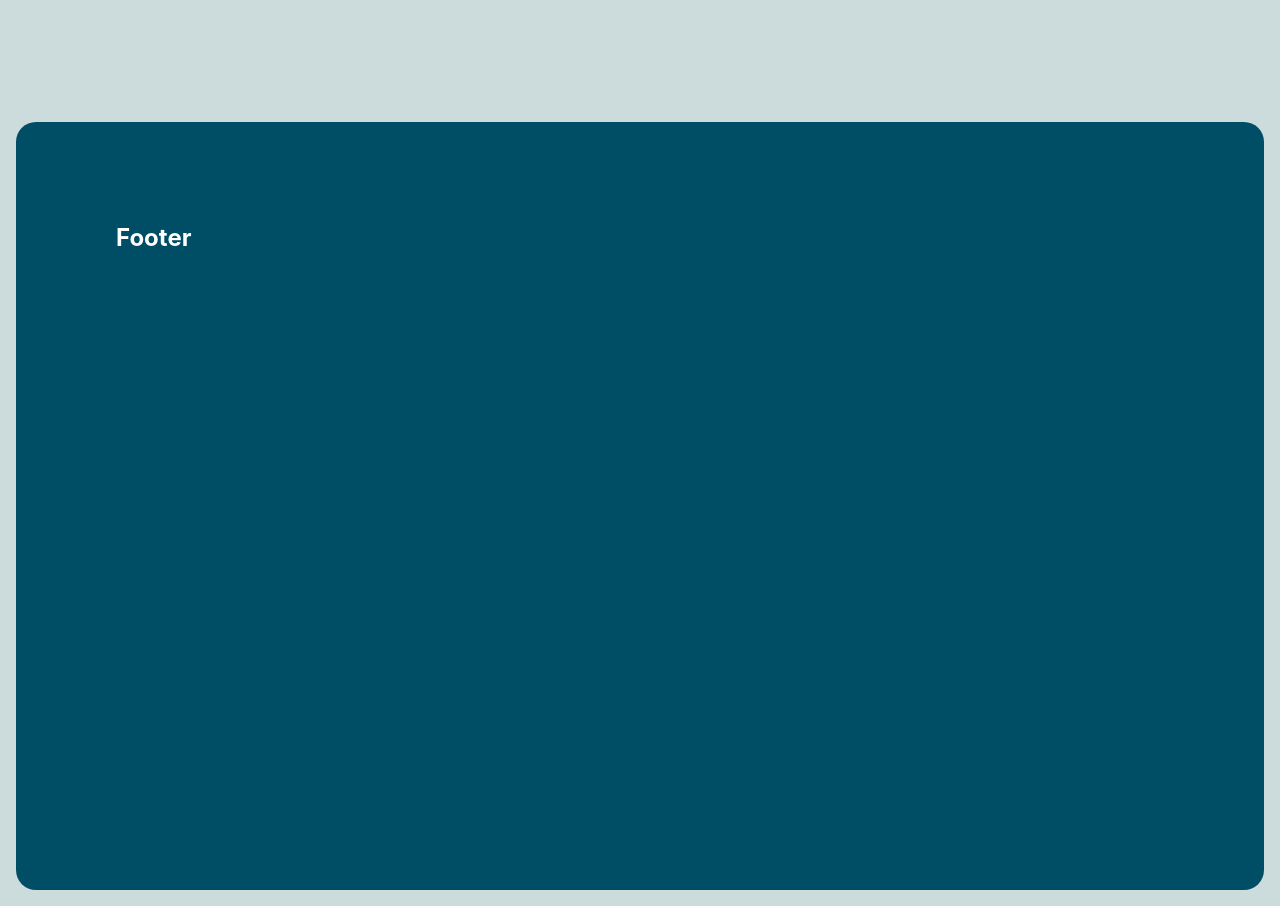
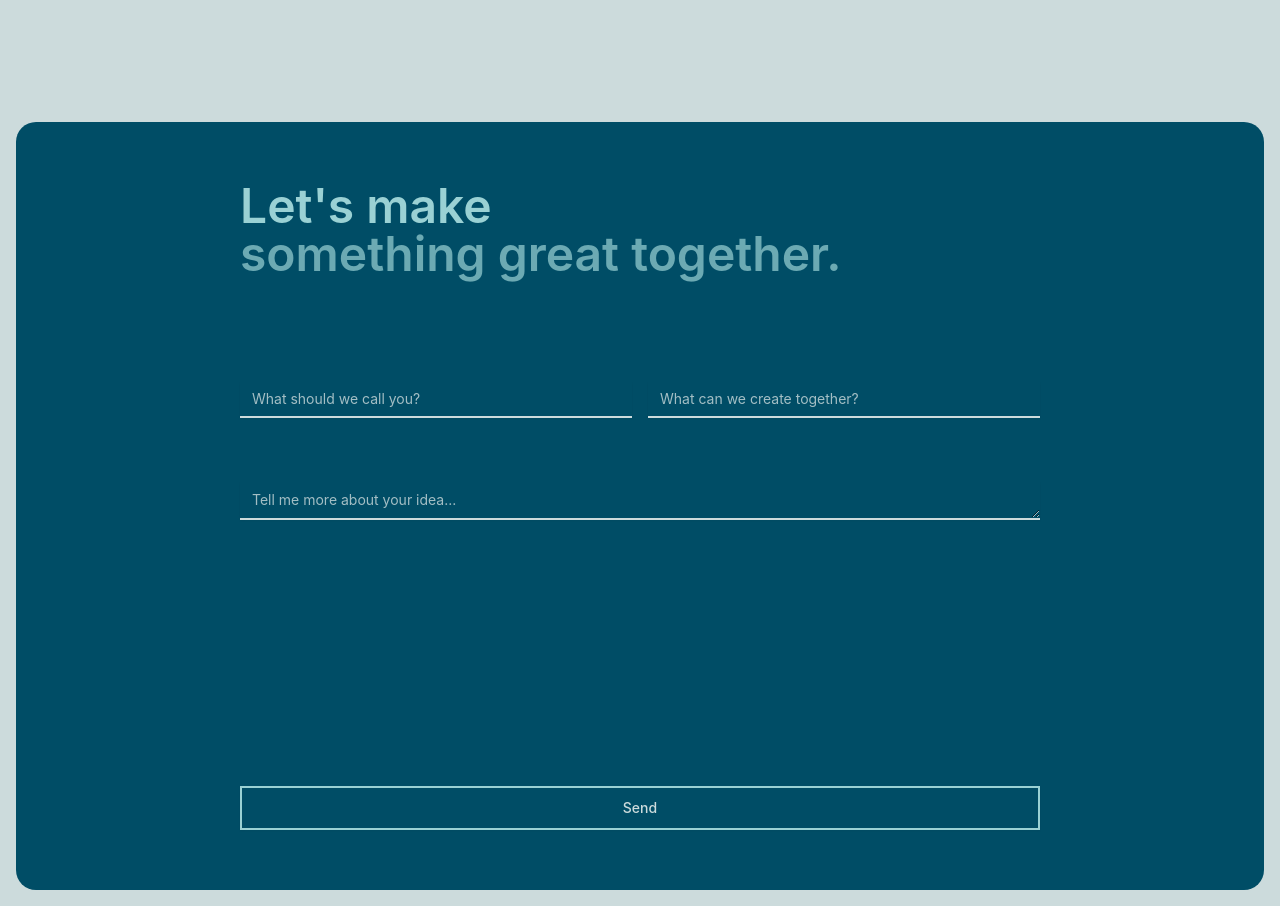
Before and after one commit to elfatairy/Portfolio-v2, a React (Vite) app: page /landing in a window 1280 px wide. Shown: the part 3240-4146 px from the top of the page. Built offline with nearby package versions, Linux system fonts and the light colour scheme.

Commit message:
feat: footer form, refactor footer colors to css vars

```diff
--- a/package.json
+++ b/package.json
@@ -30,6 +30,7 @@
     "motion": "^12.23.12",
     "react": "^19.0.0",
     "react-dom": "^19.0.0",
+    "react-toastify": "^11.0.5",
     "tailwind-merge": "^3.0.2",
     "tailwindcss": "^4.0.6",
     "tw-animate-css": "^1.3.6",
--- a/src/components/ui/button.tsx
+++ b/src/components/ui/button.tsx
@@ -15,6 +15,8 @@ const buttonVariants = cva(
           "bg-destructive text-white shadow-xs hover:bg-destructive/90 focus-visible:ring-destructive/20 dark:focus-visible:ring-destructive/40 dark:bg-destructive/60",
         outline:
           "border-2 border-primary shadow-xs text-primary hover:bg-primary hover:text-primary-foreground",
+        "outline-reverse":
+          "border-2 border-primary-foreground shadow-xs text-background hover:bg-primary-foreground hover:text-primary",
         secondary:
           "bg-secondary text-secondary-foreground shadow-xs hover:bg-secondary/80 hover:bg-primary hover:text-primary-foreground",
         ghost:
--- /dev/null
+++ b/src/components/ui/input.tsx
@@ -0,0 +1,20 @@
+import * as React from "react"
+
+import { cn } from "@/lib/utils"
+
+function Input({ className, type, ...props }: React.ComponentProps<"input">) {
+  return (
+    <input
+      type={type}
+      data-slot="input"
+      className={cn(
+        "file:text-background placeholder:text-background/80 dark:file:text-foreground dark:placeholder:text-foreground/80 selection:bg-primary-background selection:text-primary flex h-9 w-full min-w-0 border-b-2 border-background dark:border-primary bg-transparent px-3 py-1 text-base shadow-xs transition-[color,box-shadow] outline-none file:inline-flex file:h-7 file:border-0 file:bg-transparent file:text-sm file:font-medium disabled:pointer-events-none disabled:cursor-not-allowed disabled:opacity-50 md:text-sm",
+        "aria-invalid:ring-destructive/20 dark:aria-invalid:ring-destructive/40 aria-invalid:border-destructive",
+        className
+      )}
+      {...props}
+    />
+  )
+}
+
+export { Input }
--- /dev/null
+++ b/src/components/ui/textarea.tsx
@@ -0,0 +1,19 @@
+import * as React from "react"
+
+import { cn } from "@/lib/utils"
+
+function Textarea({ className, ...props }: React.ComponentProps<"textarea">) {
+  return (
+    <textarea
+      data-slot="textarea"
+      className={cn(
+        "file:text-background placeholder:text-background/80 dark:file:text-foreground dark:placeholder:text-foreground/80 selection:bg-primary-background selection:text-primary flex  w-full min-w-0 border-b-2 border-background dark:border-primary bg-transparent px-3 py-2 text-base shadow-xs transition-[color,box-shadow] outline-none field-sizing-content file:inline-flex file:h-7 file:border-0 file:bg-transparent file:text-sm file:font-medium disabled:pointer-events-none disabled:cursor-not-allowed disabled:opacity-50 md:text-sm",
+        "aria-invalid:ring-destructive/20 dark:aria-invalid:ring-destructive/40 aria-invalid:border-destructive",
+        className
+      )}
+      {...props}
+    />
+  )
+}
+
+export { Textarea }
--- a/src/routes/__root.tsx
+++ b/src/routes/__root.tsx
@@ -1,11 +1,13 @@
 import { Outlet, createRootRoute } from '@tanstack/react-router'
 import { ThemeProvider } from '@/contexts/ThemeContext'
+import { ToastContainer } from 'react-toastify';
 
 export const Route = createRootRoute({
   component: () => (
     <ThemeProvider>
       <div>
         <Outlet />
+        <ToastContainer position="top-right" />
       </div>
     </ThemeProvider>
   ),
--- a/src/routes/landing/~components/Footer.tsx
+++ b/src/routes/landing/~components/Footer.tsx
@@ -1,7 +1,14 @@
+import { Button } from "@/components/ui/button"
+import { Input } from "@/components/ui/input"
+import { Textarea } from "@/components/ui/textarea"
 import { motion } from "motion/react"
+import { toast } from "react-toastify"
+import { useState } from "react"
+import { EMAIL } from "@/utils/contants"
+import { useTheme } from "@/contexts/ThemeContext"
 
 const footerPadding = 16
-const footerContentPadding = 100
+const footerContentPadding = 60
 
 export default function Footer() {
   const grandParentVariants = {
@@ -44,7 +51,7 @@ export default function Footer() {
       whileInView="visible"
       variants={grandParentVariants}
       transition={{
-        duration: 0.8,
+        duration: 0.6,
         ease: 'easeIn'
       }}
       viewport={{
@@ -56,21 +63,102 @@ export default function Footer() {
         className="bg-background h-full w-full relative z-overlay"
         variants={parentVariants}
         transition={{
-          duration: 0.8,
+          duration: 0.6,
           ease: 'easeIn'
         }}
       >
         <motion.div
-          className="bg-foreground h-full w-full rounded-20"
+          className="bg-footer-background h-full w-full rounded-20"
           variants={childVariants}
           transition={{
-            duration: 0.8,
+            duration: 0.6,
             ease: 'easeIn'
           }}
         >
-          <h2 className="text-2xl font-bold text-white">Footer</h2>
+          <FooterContent />
         </motion.div>
       </motion.div>
     </motion.footer>
   )
 }
+
+const verbs = [
+  'make',
+  'build',
+  'create',
+  'develop',
+]
+
+function FooterContent() {
+  return (
+    <div className="flex flex-col max-w-200 h-full mx-auto">
+      <h2 className="text-5xl font-semibold text-footer-foreground flex flex-col">
+        <span className="">
+          Let's
+          <span className="">{' '} {verbs[0]}</span>
+        </span>
+        <span className="text-footer-foreground/70">something great together.</span>
+      </h2>
+      <div className="flex gap-4 h-full">
+        <FooterForm />
+      </div>
+    </div>
+  )
+}
+
+function FooterForm() {
+  const { isDarkMode } = useTheme()
+  const [name, setName] = useState('')
+  const [subject, setSubject] = useState('')
+  const [message, setMessage] = useState('')
+
+  const handleSubmit = (e: React.FormEvent<HTMLFormElement>) => {
+    e.preventDefault()
+    if (!name) {
+      toast.error('Name is required')
+      return
+    }
+    if (!subject) {
+      toast.error('Email is required')
+      return
+    }
+    if (!message) {
+      toast.error('Message is required')
+      return
+    }
+    window.open(`mailto:${EMAIL}?subject=${subject}&body=${message}`, '_blank')
+  }
+
+  return (
+    <form onSubmit={handleSubmit} className="flex flex-col w-full h-full justify-between pt-26">
+      <div className="flex flex-col gap-16 text-footer-foreground pb-10">
+        <div className="flex gap-4">
+          <Input
+            type='text'
+            autoComplete='name'
+            placeholder="What should we call you?"
+            className="flex-1"
+            value={name}
+            onChange={(e) => setName(e.target.value)}
+          />
+          <Input
+            type="text"
+            autoComplete='off'
+            placeholder="What can we create together?"
+            className="flex-1"
+            value={subject}
+            onChange={(e) => setSubject(e.target.value)}
+          />
+        </div>
+        <Textarea
+          autoComplete='off'
+          placeholder="Tell me more about your idea..."
+          className="max-h-30"
+          value={message}
+          onChange={(e) => setMessage(e.target.value)}
+        />
+      </div>
+      <Button variant={isDarkMode ? "outline" : "outline-reverse"} size="lg" type="submit">Send</Button>
+    </form>
+  )
+}
--- a/src/routes/landing/~components/Strips.tsx
+++ b/src/routes/landing/~components/Strips.tsx
@@ -1,8 +1,7 @@
 import { useTheme } from '@/contexts/ThemeContext'
 import { X, LinkedIn, GitHub, LeetCode } from '../../../components/Icons'
 import { motion } from 'motion/react'
-
-const email = 'elfatairy@omarhassan.net'
+import { EMAIL } from '@/utils/contants'
 
 export function SocialsStrip() {
   const { isDarkMode } = useTheme()
@@ -65,7 +64,7 @@ export function EmailStrip() {
   return (
     <div className="flex-col items-center fixed gap-8 bottom-0 right-10 z-navigation hidden md:flex">
       <motion.a
-        href={`mailto:${email}`}
+        href={`mailto:${EMAIL}`}
         target="_blank"
         rel="noopener noreferrer"
         className='text-foreground pl-2 pr-1'
@@ -77,7 +76,7 @@ export function EmailStrip() {
         whileHover={{ y: -10 }}
         whileTap={{ scale: 0.9 }}
       >
-        {email}
+        {EMAIL}
       </motion.a>
       <div className="w-[1px] h-20 bg-foreground rounded-full" />
     </div >
--- a/src/styles.css
+++ b/src/styles.css
@@ -17,6 +17,11 @@ body {
 code {
   font-family:
     source-code-pro, Menlo, Monaco, Consolas, 'Courier New', monospace;
+}
+
+input:-webkit-autofill {
+  -webkit-box-shadow: 0 0 0 100px var(--footer-background) inset !important;
+  -webkit-text-fill-color: var(--footer-foreground) !important;
 }
 
 ::-webkit-scrollbar {
@@ -68,6 +73,9 @@ code {
   --nav: #9AD1D4;
   --nav-foreground: #004D66;
   --nav-active: #004D6624;
+
+  --footer-background: #004D66;
+  --footer-foreground: #9AD1D4;
 }
 
 .dark {
@@ -101,7 +109,10 @@ code {
   --nav-active: #ccdbdc24;
 
   --primary: #9ad1d4;
-  --primary-foreground: #003852;
+  --primary-foreground: #004666;
+
+  --footer-background: #004666;
+  --footer-foreground: #9ad1d4;
 }
 
 @theme inline {
@@ -115,6 +126,9 @@ code {
   --color-nav: var(--nav);
   --color-nav-foreground: var(--nav-foreground);
   --color-nav-active: var(--nav-active);
+
+  --color-footer-background: var(--footer-background);
+  --color-footer-foreground: var(--footer-foreground);
 
   --radius-sm: calc(var(--radius) - 4px);
   --radius-md: calc(var(--radius) - 2px);
--- /dev/null
+++ b/src/utils/contants.ts
@@ -0,0 +1 @@
+export const EMAIL = 'elfatairy@omarhassan.net'
```
Also changed, not shown: 1 other file (tests, documents, lock files or other folders).
